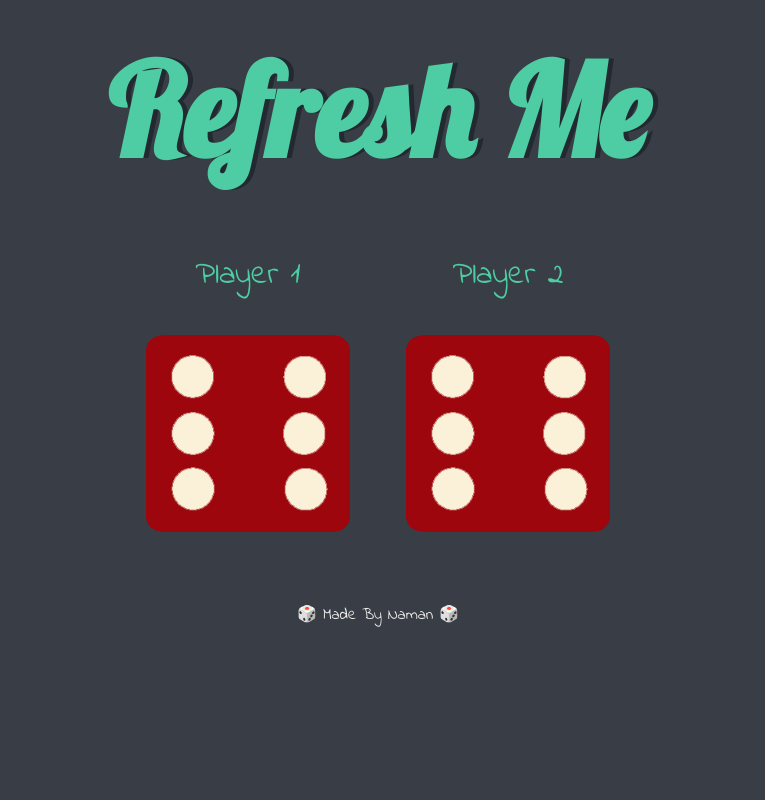
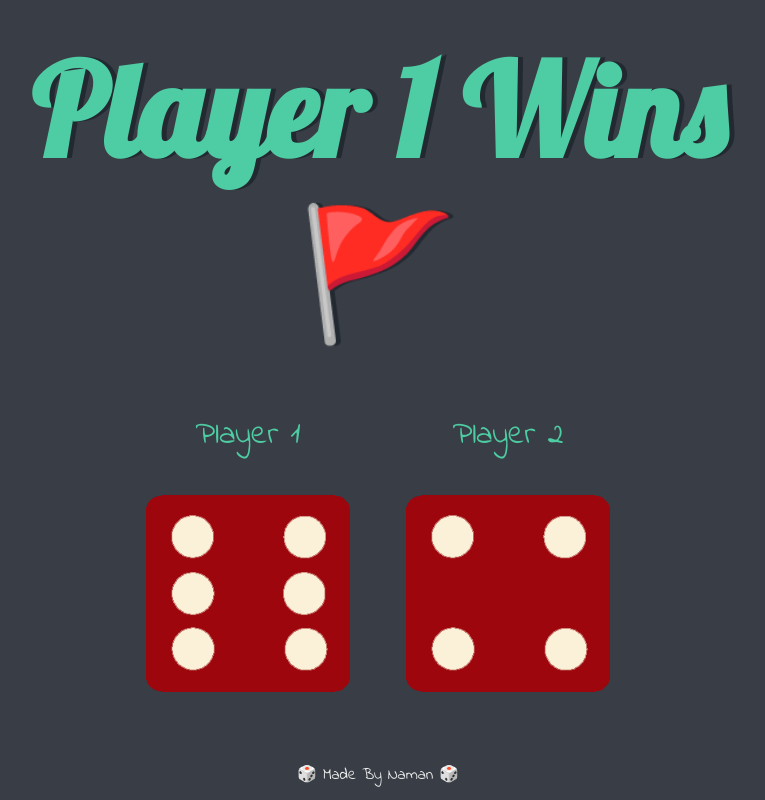
Before and after one commit to virtuallynaman/Dice_Duel, a plain HTML site: page index.html in a window 1280 px wide. Shown: the whole page, without its empty margins (262-1027 px from the left). Drawn offline with Linux system fonts and the light colour scheme.

Commit message:
completed javascript

```diff
--- a/index.html
+++ b/index.html
@@ -10,7 +10,7 @@
   </head>
   <body>
     <div class="container">
-      <h1 class="message">Refresh Me</h1>
+      <h1 id="message">Refresh Me</h1>
       <div class="dice">
         <p class="heading">Player 1</p>
         <img class="img1" src="images/dice6.png" alt="Dice 1" />
--- a/index.js
+++ b/index.js
@@ -1,2 +1,16 @@
 var randomNumber1 = Math.floor((Math.random() * 6) + 1);
 var randomNumber2 = Math.floor((Math.random() * 6) + 1);
+
+var randomImageSource1 = "images/dice" + randomNumber1 + ".png";
+var randomImageSource2 = "images/dice" + randomNumber2 + ".png";
+
+document.querySelector(".img1").setAttribute("src",randomImageSource1);
+document.querySelector(".img2").setAttribute("src",randomImageSource2);
+
+if (randomNumber1 > randomNumber2) {
+    document.querySelector("h1").textContent = "Player 1 Wins🚩";
+} else if (randomNumber1 < randomNumber2) {
+    document.querySelector("h1").textContent = "Player 2 Wins🚩";
+} else {
+    document.querySelector("h1").textContent = "Draw!";
+}
```
